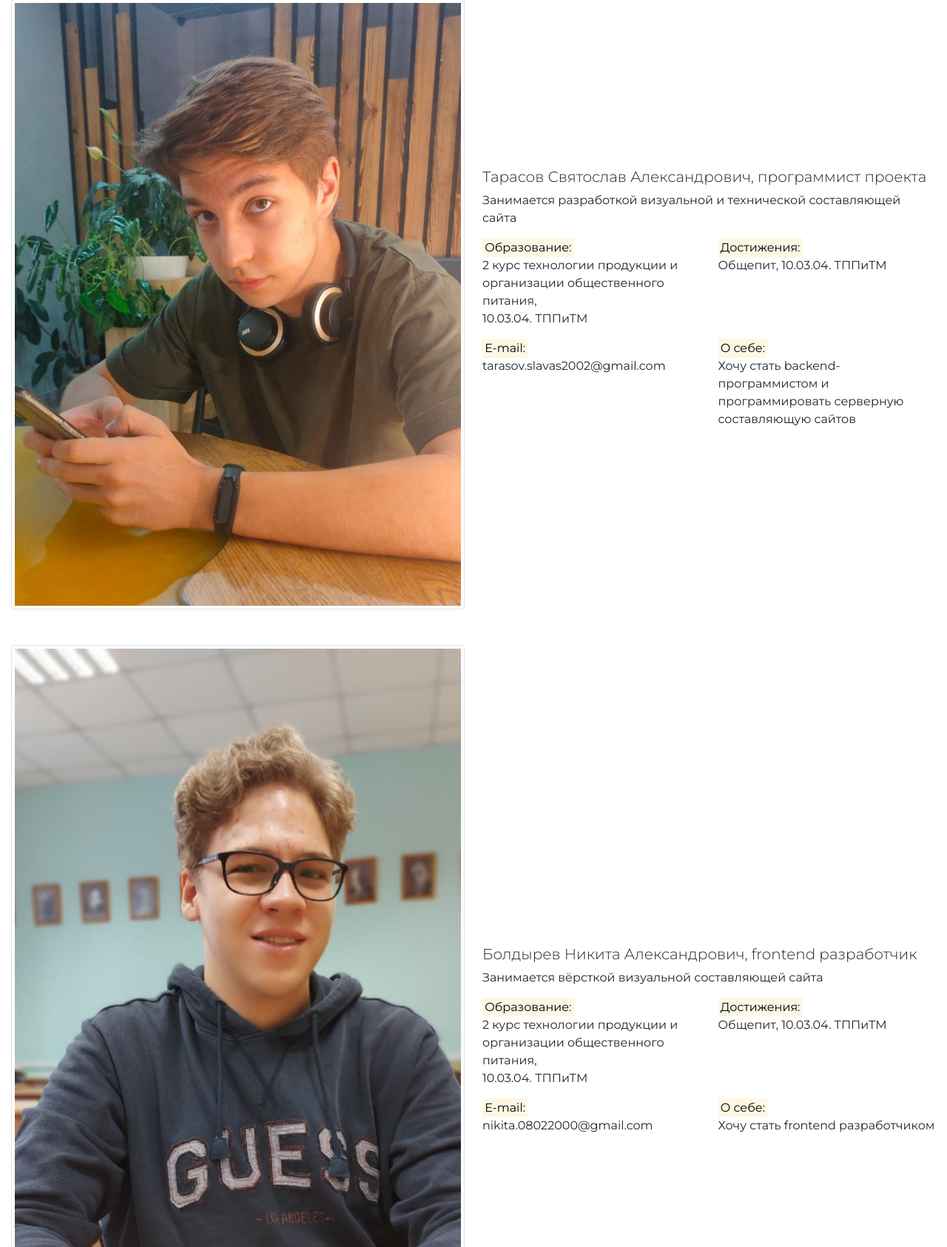
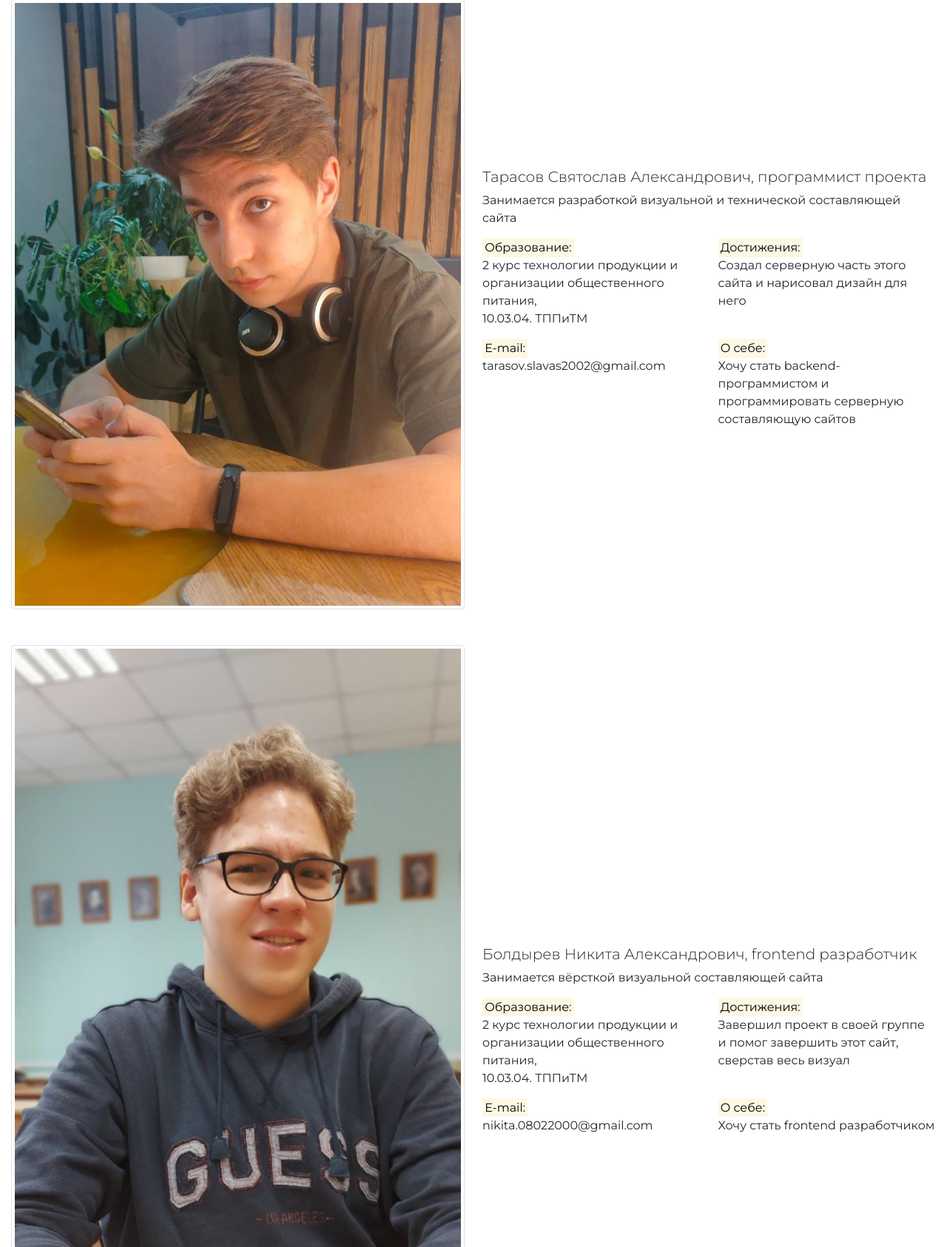
Before and after one commit to SvyatoSllav/with_tutor, a Django app: page / in a window 1280 px wide. Shown: the part 1933-3619 px from the top of the page at 74% size. Run offline with Django 3.2, Linux system fonts and the light colour scheme; some libraries are stand-ins or nearby versions.

Commit message:
changed achivements block

```diff
--- a/with_tutor/templates/about/index.html
+++ b/with_tutor/templates/about/index.html
@@ -77,7 +77,7 @@
                         <div class="col-md-6">
                             <div class="media">
                                 <label><mark>Достижения:</mark></label>
-                                <p>Общепит, 10.03.04. ТППиТМ</p>
+                                <p>Создал серверную часть этого сайта и нарисовал дизайн для него</p>
                             </div>
                         </div>
 
@@ -126,7 +126,7 @@
                         <div class="col-md-6">
                             <div class="media">
                                 <label><mark>Достижения:</mark></label>
-                                <p>Общепит, 10.03.04. ТППиТМ</p>
+                                <p>Завершил проект в своей группе и помог завершить этот сайт, сверстав весь визуал</p>
                             </div>
                         </div>
 
```
